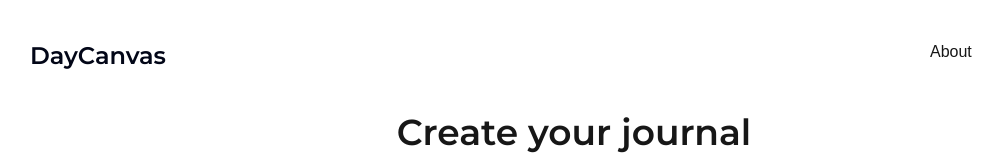
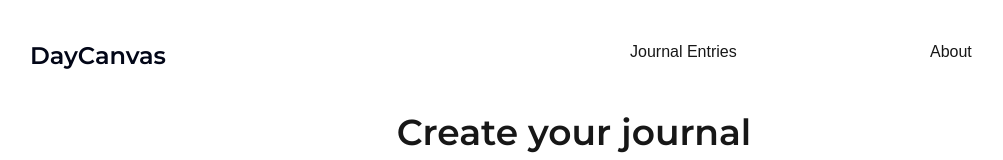
Before and after one commit to LeonardoLujan/daydreamers, a Next.js app: page /journal/journalcomp in a window 1280 px wide. Shown: the top 160 px of the page, without its empty margins (66-1069 px from the left). Built offline with nearby package versions, Linux system fonts and the light colour scheme.

Commit message:
Create journal Page

```diff
--- a/src/app/journal/journalcomp/page.tsx
+++ b/src/app/journal/journalcomp/page.tsx
@@ -1,7 +1,7 @@
 //creating story
 //creating image
 //save draft
-import Header from "@/components/header";
+import Headerex from "@/components/headerex";
 import TextArea from "./textarea";
 
 
@@ -9,7 +9,7 @@ export default function JournalComp() {
 
     return(
         <div>
-            <Header/>
+            <Headerex/>
             <div className="my-10 text-4xl font-display font-semibold flex justify-center">
                 Create your journal
             </div>
--- a/src/app/story/[journal_id]/page.tsx
+++ b/src/app/story/[journal_id]/page.tsx
@@ -83,8 +83,9 @@ export default function Story() {
             {
                 journal.storyline.frames.map((frame) => {
                     return <div className='mx-24 my-10'>
-                        { frame.image && <img src={SERVER_HOST + '/' + frame.image}></img> }
-                        <span>{frame.story}</span>
+                        <div className="mb-2" ><span >{frame.story}</span></div>
+                        { frame.image && <img width="300" src={SERVER_HOST + '/' + frame.image}></img> }
+
                     </div>
                 })
             }
--- /dev/null
+++ b/src/components/headerex.tsx
@@ -0,0 +1,22 @@
+'use client';
+
+import TitleDD from "@/components/header/titleDD";
+import { useRouter } from 'next/navigation';
+
+
+export default function Headerex() {
+
+    const router = useRouter();
+
+    return(
+
+        <div className= "ml-24 my-10 grid grid-cols-4 gap-4">
+            <div> <TitleDD/> </div>
+            <div></div>
+            <div> <button onClick={() => router.push('/journal')}> Journal Entries</button></div>
+            <div>About </div>
+
+        </div>
+
+    );
+}
```
